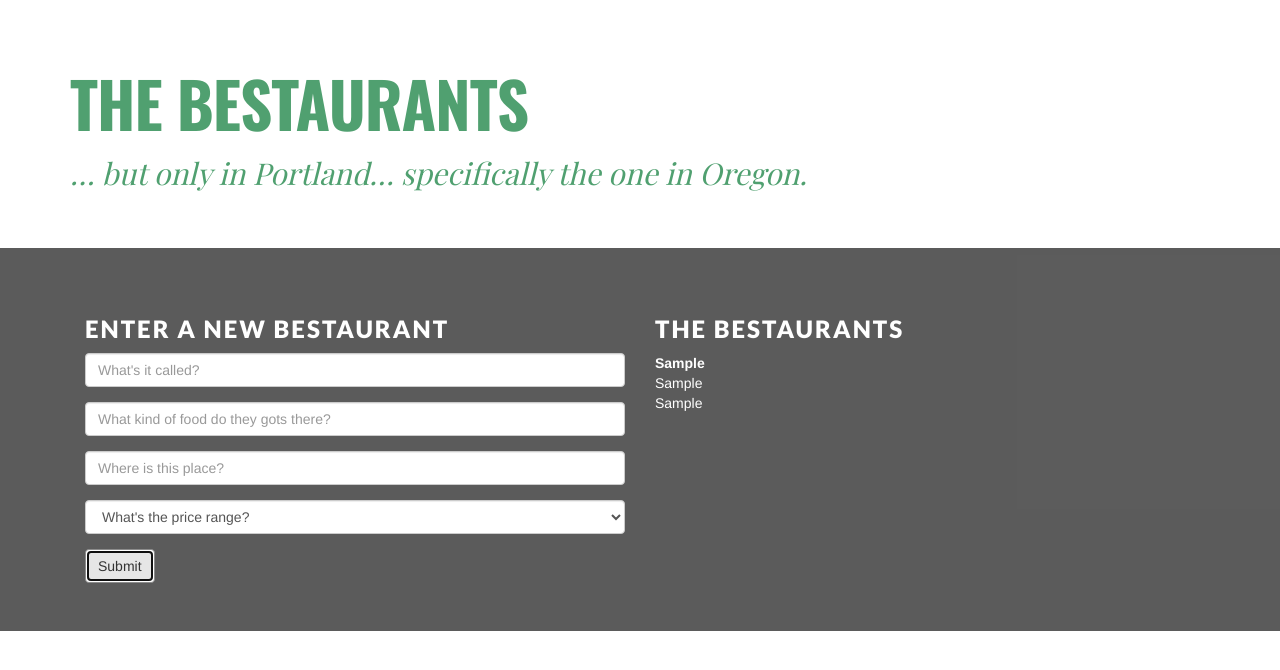
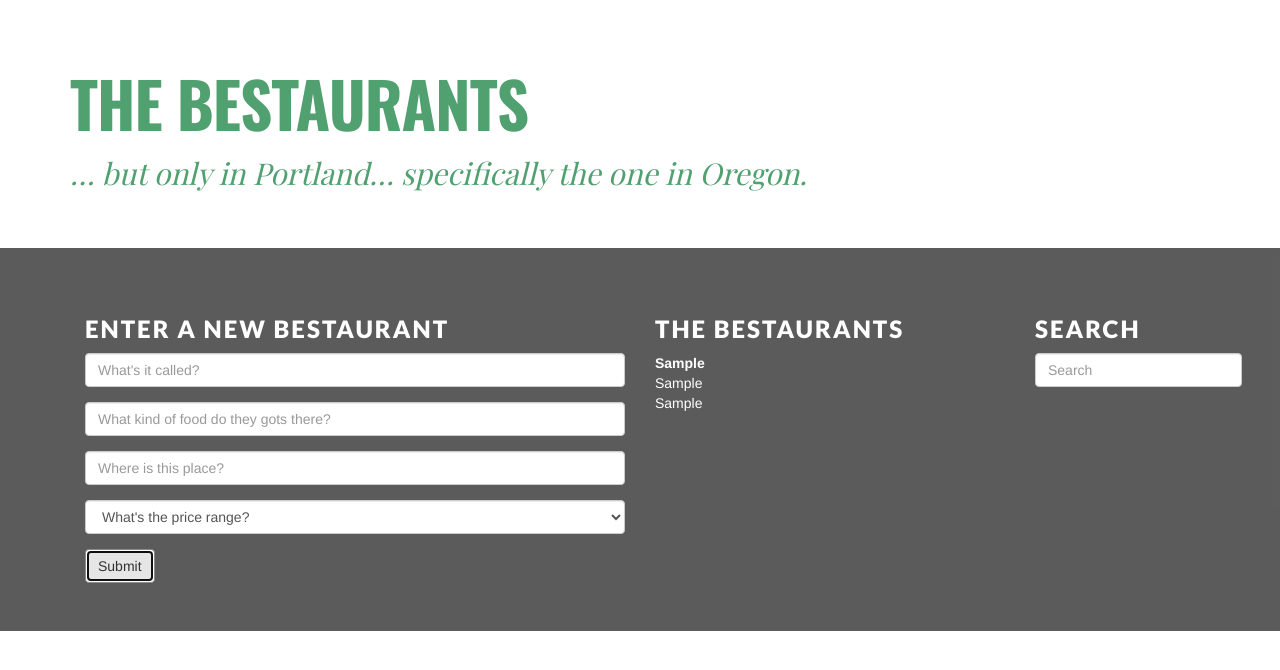
Before and after one commit to Dalepalmer/bestaurants, a plain HTML site: page index.html in a window 1280 px wide. Both pictures are taken after typing "Sample", "Sample", "Sample" into the empty fields and a click on the button "Submit". Drawn offline with nearby package versions, Linux system fonts and the light colour scheme; a web font is replaced by a local one.

Commit message:
Add simple filtering.

```diff
--- a/index.html
+++ b/index.html
@@ -44,10 +44,10 @@
             <button type="submit" class="btn btn-default">Submit</button>
           </form>
       </div>
-      <div class="col-md-6">
+      <div class="col-md-4">
         <h3 ng-show="restaurants.length">The Bestaurants</h3>
             <dl ng-show="restaurants.length">
-              <form class="form-inline" role="form" ng-repeat="item in restaurants" ng-submit="editing = false">
+              <form class="form-inline" role="form" ng-repeat="item in restaurants | filter:query" ng-submit="editing = false">
                 <dt>
                   <span ng-click="editing = true" ng-hide="editing">
                     {{item.name}}
@@ -93,6 +93,14 @@
               </form>
           </dl>
         </div>
+        <div class="col-md-2">
+          <h3 ng-show="restaurants.length">Search</h3>
+          <form class="form-inline" role="form" ng-show="restaurants.length">
+            <div class="form-group">
+              <input ng-model="query" type="text" class="form-control" placeholder="Search">
+            </div>
+          </form>
+        </div>
       </div>
     </div>
   </body>
```
